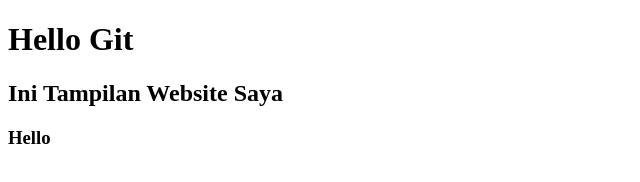
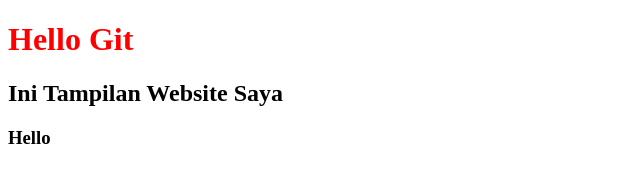
Before and after one commit to AnulQr/hello, a plain HTML site: page index.html in a window 1280 px wide. Shown: the whole page, without its empty margins (0-640 px from the left). Drawn offline with Linux system fonts and the light colour scheme.

Commit message:
Add Style color H1

```diff
--- a/index.html
+++ b/index.html
@@ -7,7 +7,7 @@
     <title>git</title>
 </head>
 <body>
-    <h1>Hello Git</h1>
+    <h1 style ="color: red;">Hello Git</h1>
     <h2>Ini Tampilan Website Saya</h2>
     <h3>Hello</h3>
 </body>
```
